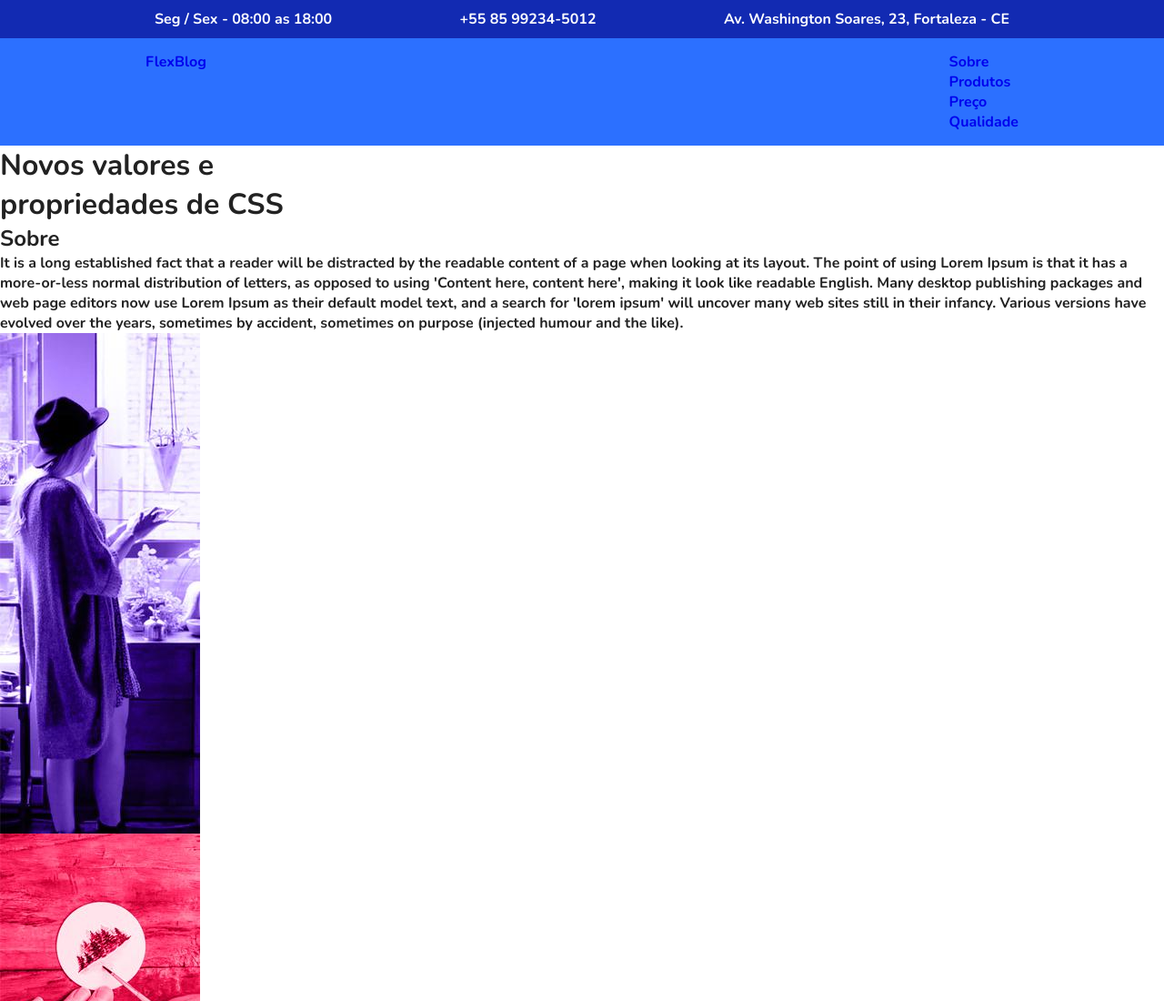
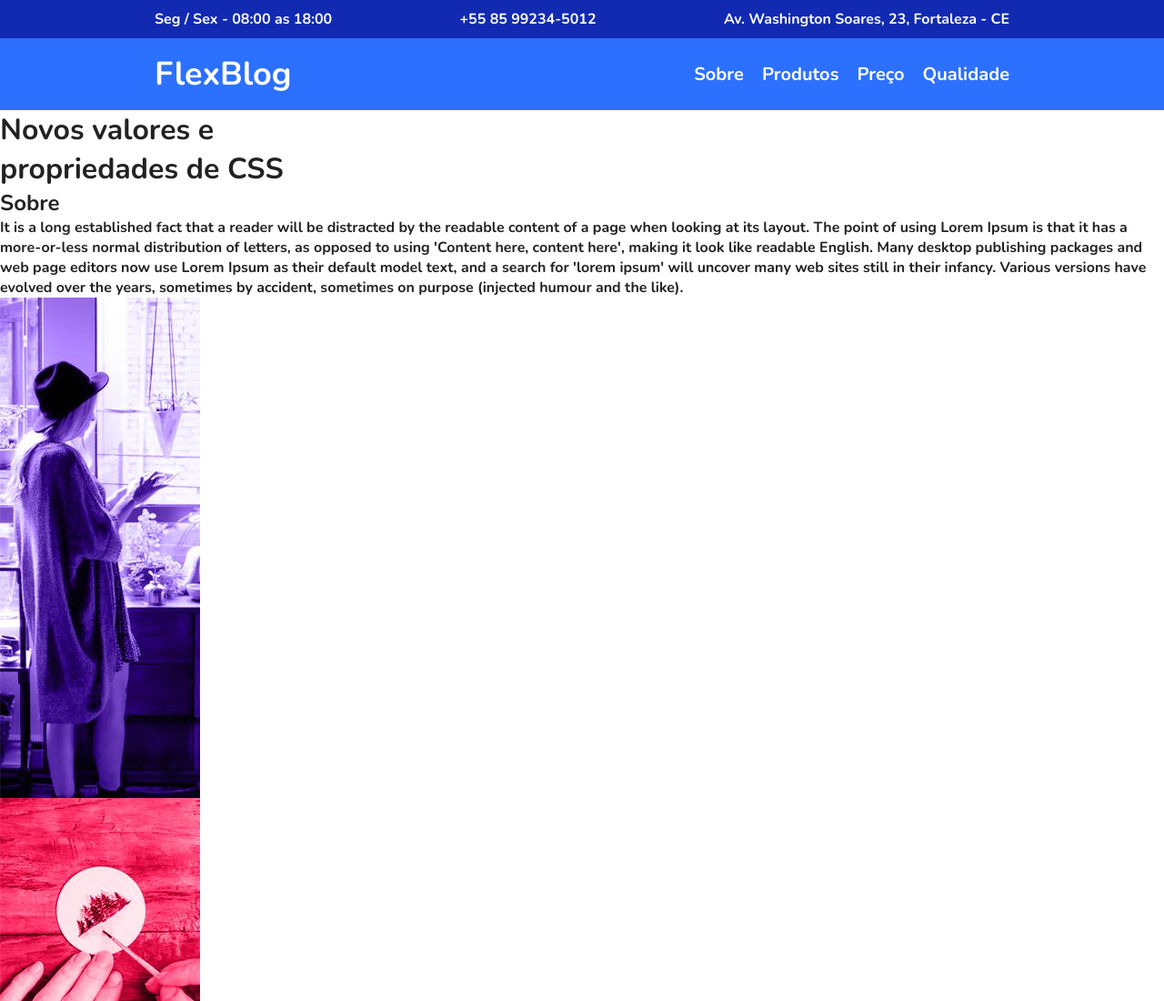
Before and after one commit to israelsantana01/flexblog, a plain HTML site: page index.html in a window 1280 px wide. Shown: the top 1100 px of the page at 91% size. Drawn offline with nearby package versions, Linux system fonts and the light colour scheme.

Commit message:
Finalize menu style

```diff
--- a/index.html
+++ b/index.html
@@ -24,7 +24,7 @@
       <div class="menu-logo">
         <a href="#">FlexBlog</a>
       </div>
-      <nav>
+      <nav class="menu-nav">
         <ul>
           <li><a href="#sobre">Sobre</a></li>
           <li><a href="#produtos">Produtos</a></li>
--- a/style.css
+++ b/style.css
@@ -59,4 +59,31 @@ img {
   padding: 15px 0;
   flex-wrap: wrap;
   justify-content: space-between;
+  align-items: center;
 }
+
+.menu a {
+  color: white;
+}
+
+.menu-logo {
+  /* 16px -> padrao; 36/12 = 2.25em*/
+  font-size: 2.25em;
+  font-weight: bold;
+  margin: 0 10px;
+}
+
+.menu-nav ul {
+  display: flex;
+  flex-wrap: wrap;
+}
+
+.menu-nav a {
+  font-size: 1.25em;
+  display: block;
+  padding: 10px;
+}
+
+.menu-nav a:hover {
+  color: #122ab2;
+}
```
